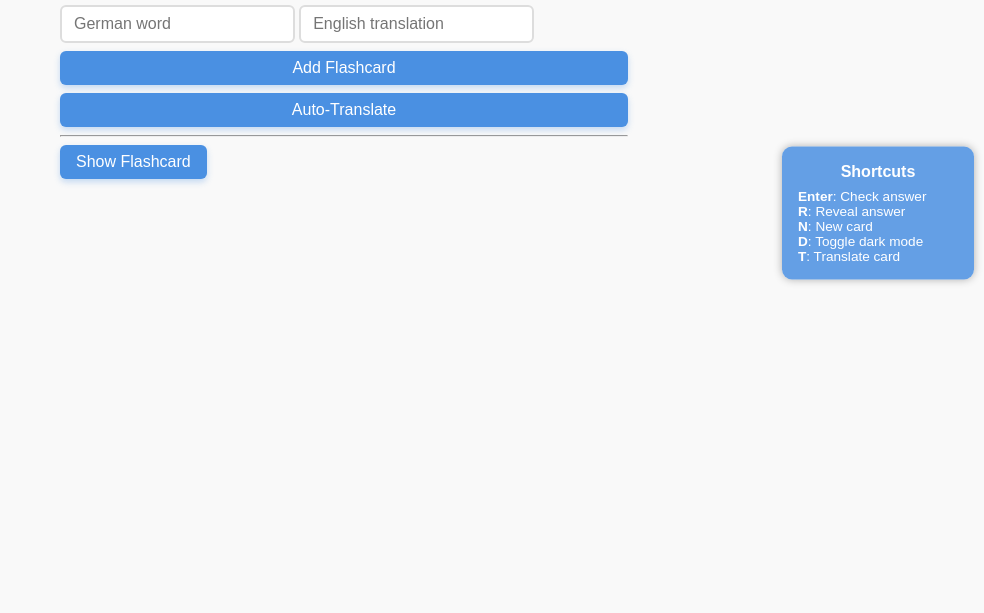
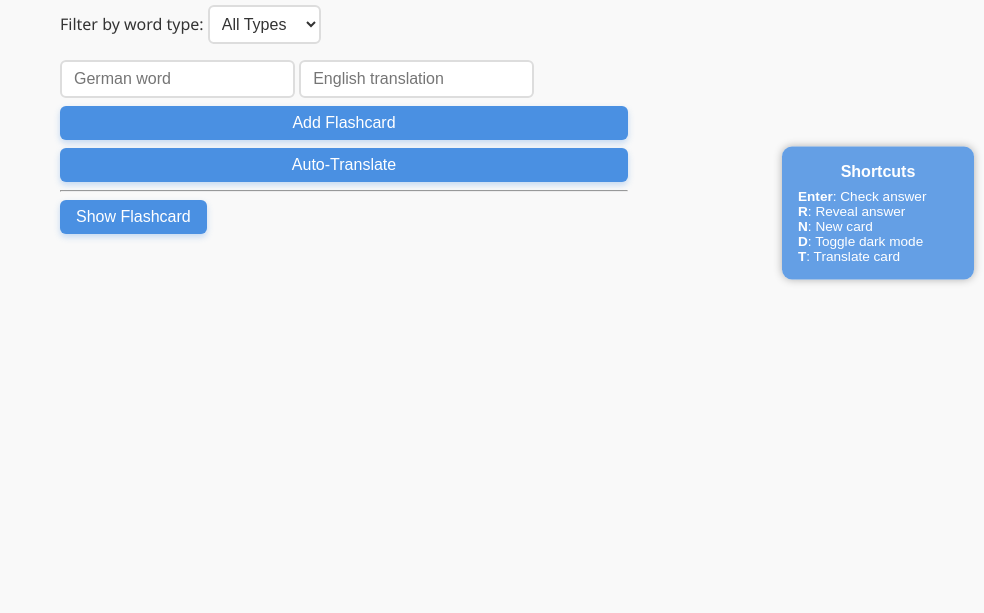
Before and after one commit to ClarkR/german-flashcards, a plain HTML site: page index.html in a window 1280 px wide. Shown: the part 187-800 px from the top of the page, without its empty margins (296-1280 px from the left). Drawn offline with Linux system fonts and the light colour scheme.

Commit message:
Update index.html

```diff
--- a/index.html
+++ b/index.html
@@ -1,4 +1,3 @@
-<!-- index.html -->
 <!DOCTYPE html>
 <html lang="en">
 <head>
@@ -15,6 +14,17 @@
       gap: 0.5rem;
       z-index: 1000;
     }
+    .filter-container {
+      margin: 1rem 0;
+    }
+    select {
+      padding: 0.5rem;
+      border-radius: 6px;
+      border: 2px solid var(--input-border);
+      background-color: var(--input-bg);
+      color: var(--text-color);
+      font-size: 1rem;
+    }
   </style>
 </head>
 <body>
@@ -26,6 +36,17 @@
 
   <div class="container" style="max-width:600px; margin: 5rem auto 2rem auto; padding: 0 1rem;">
     <h1>German Flashcards</h1>
+
+    <div class="filter-container">
+      <label for="typeFilter">Filter by word type:</label>
+      <select id="typeFilter" onchange="filterFlashcards()">
+        <option value="all">All Types</option>
+        <option value="noun">Nouns</option>
+        <option value="verb">Verbs</option>
+        <option value="adjective">Adjectives</option>
+        <option value="other">Other</option>
+      </select>
+    </div>
 
     <div class="card-input">
       <input type="text" id="german" placeholder="German word" />
```
